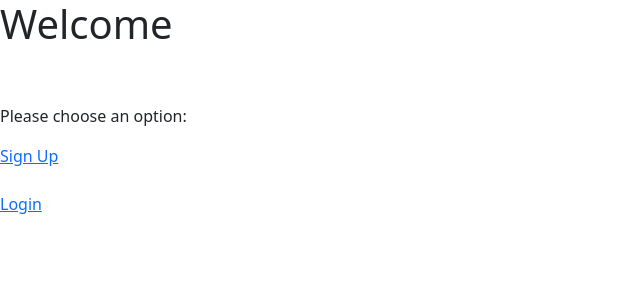
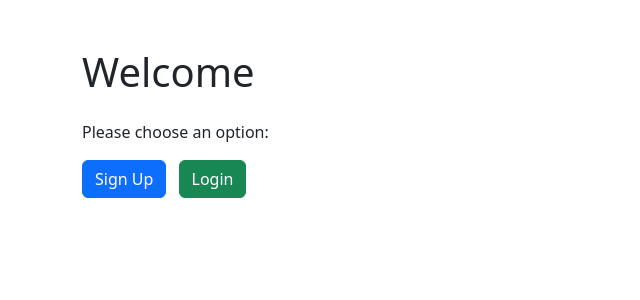
Before and after one commit to akavinashsingh/auth-service-flask, a Flask app: page / in a window 1280 px wide. Shown: the top 300 px of the page, without its empty margins (0-640 px from the left). Run offline with Flask 3, Linux system fonts and the light colour scheme.

Commit message:
reduced index file

```diff
--- a/templates/index.html
+++ b/templates/index.html
@@ -1,19 +1,13 @@
 <!DOCTYPE html>
 <html>
-  <head>
+<head>
     <title>Welcome</title>
-    <link
-      href="https://cdn.jsdelivr.net/npm/bootstrap@5.3.8/dist/css/bootstrap.min.css"
-      rel="stylesheet"
-    />
-  </head>
-  <body>
+    <link href="https://cdn.jsdelivr.net/npm/bootstrap@5.3.8/dist/css/bootstrap.min.css" rel="stylesheet">
+</head>
+<body class="container mt-5">
     <h1>Welcome</h1>
-
-
-    <br /><br />
-    <p>Please choose an option:</p>
-    <a href="/signup">Sign Up</a><br /><br />
-    <a href="/login">Login</a>
-  </body>
+    <p class="mt-4">Please choose an option:</p>
+    <a href="/signup" class="btn btn-primary">Sign Up</a>
+    <a href="/login" class="btn btn-success ms-2">Login</a>
+</body>
 </html>
```
